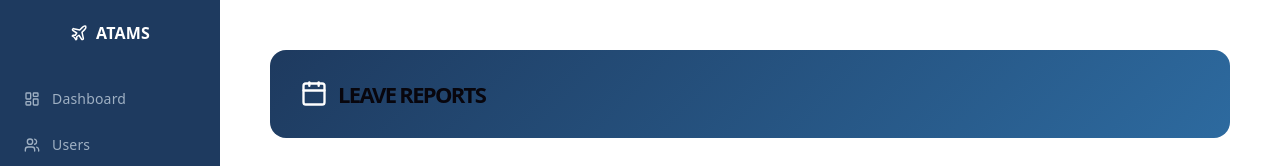
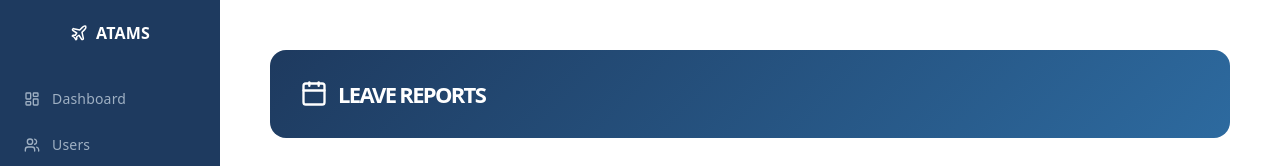
Before and after one commit to RugumayoA/ATAMS, a React app in the folder frontend/: page /leave in a window 1280 px wide. Shown: the top 166 px of the page. Built offline with nearby package versions, Linux system fonts and the light colour scheme; no server answers; the HTML template or start-up script is replaced by a standard one.

Commit message:
leave  page

```diff
--- a/frontend/src/pages/Leave.jsx
+++ b/frontend/src/pages/Leave.jsx
@@ -36,7 +36,7 @@ function Leave() {
         color: "white",
         marginBottom: "30px"
       }}>
-        <h1 style={{ margin: 0, display: "flex", alignItems: "center", gap: "10px", fontSize: "22px", fontWeight: 600 }}>
+        <h1 style={{ margin: 0, display: "flex", alignItems: "center", gap: "10px", fontSize: "22px", fontWeight: 600, color: "white" }}>
           <Calendar size={28} color="white" />
           LEAVE REPORTS
         </h1>
```
